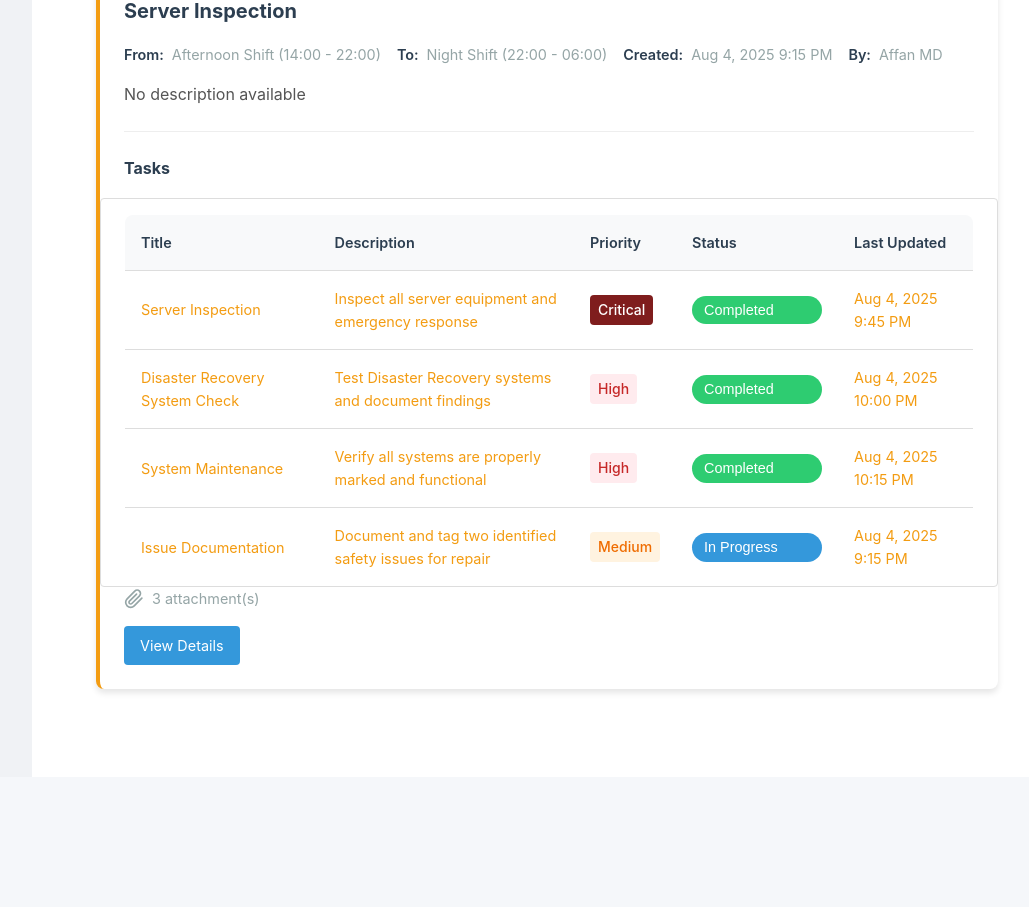
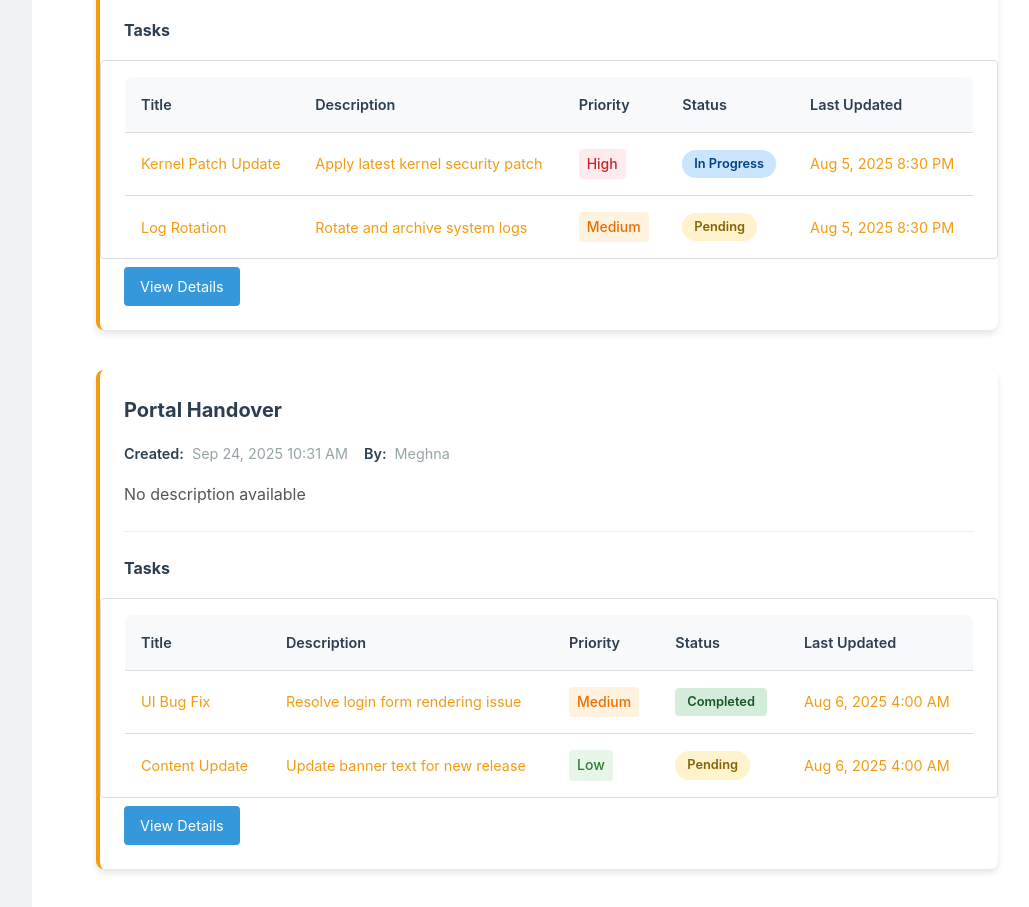
Before and after one commit to Aryan140802/shiftHandover-1, a React (Create React App) app: page / in a window 1280 px wide. Shown: the part 1880-2787 px from the top of the page, without its empty margins (218-1247 px from the left). Before the commit the page ends 2657 px from the top, so only its background shows below. Built offline with nearby package versions, Linux system fonts and the light colour scheme.

Commit message:
Initial commit (or existing code commit)

```diff
--- a/package.json
+++ b/package.json
@@ -15,11 +15,13 @@
     "react-icons": "^5.5.0",
     "react-router-dom": "^7.7.1",
     "react-scripts": "5.0.1",
+    "serve": "^14.2.5",
     "uuid": "^13.0.0",
     "web-vitals": "^2.1.4"
   },
   "scripts": {
     "start": "react-scripts start",
+    "serve": "serve -s build -l 3000",
     "build": "react-scripts build",
     "test": "react-scripts test",
     "eject": "react-scripts eject"
--- a/src/components/Handovers/CreateHandover.js
+++ b/src/components/Handovers/CreateHandover.js
@@ -208,6 +208,7 @@ const CreateHandover = ({ shifts, onSubmit }) => {
                       ...formData,
                       tasks: [...formData.tasks, {
                         ...newTask,
+                        id: `task-${Date.now()}-${Math.random().toString(36).substr(2, 5)}`,
                         title: newTask.title.trim(),
                         description: newTask.description.trim(),
                         createdAt: new Date().toISOString()
@@ -243,7 +244,7 @@ const CreateHandover = ({ shifts, onSubmit }) => {
                 </thead>
                 <tbody>
                   {formData.tasks.map((task, index) => (
-                    <tr key={index}>
+                    <tr key={task.id}>
                       <td>{task.title}</td>
                       <td>{task.description || '-'}</td>
                       <td>
--- a/src/components/Handovers/HandoverDetail.js
+++ b/src/components/Handovers/HandoverDetail.js
@@ -22,7 +22,7 @@ const HandoverDetail = ({ handovers }) => {
   const [tasks, setTasks] = useState(handover.tasks || []);
   const [ackDescription, setAckDescription] = useState('');
   const [ackStatus, setAckStatus] = useState('');
-  const [setShowStatusSelect] = useState(false);
+  const [showStatusSelect, setShowStatusSelect] = useState(false);
   const [error, setError] = useState('');
   const [selectedTaskId, setSelectedTaskId] = useState(null);
   const [showCreateTaskModal, setShowCreateTaskModal] = useState(false);
@@ -43,7 +43,14 @@ const HandoverDetail = ({ handovers }) => {
     setError('');
   };
 
-
+  const handleAcknowledgeNext = () => {
+    if (!ackDescription.trim()) {
+      setError('Description is required.');
+      return;
+    }
+    setError('');
+    setShowStatusSelect(true);
+  };
 
   const handleAcknowledgeSubmit = () => {
     if (!ackDescription.trim()) {
--- a/src/components/Handovers/HandoverItem.css
+++ b/src/components/Handovers/HandoverItem.css
@@ -174,10 +174,12 @@
 
 .handover-actions {
   display: flex;
+  margin-top: 0.5rem;
   gap: 1rem;
 }
 
 .view-btn, .edit-btn {
+
   padding: 0.5rem 1rem;
   border-radius: 4px;
   font-size: 0.9rem;
--- a/src/components/Handovers/HandoverItem.js
+++ b/src/components/Handovers/HandoverItem.js
@@ -20,8 +20,7 @@ const HandoverItem = ({ handover }) => {
     description = 'No description available',
     priority = 'medium',
 
-    fromShift = { name: 'Unknown Shift', time: '' },
-    toShift = { name: 'Unknown Shift', time: '' },
+
     createdBy = { name: 'Unknown User' },
     createdAt = new Date().toISOString(),
     attachments = []
@@ -79,14 +78,8 @@ const HandoverItem = ({ handover }) => {
       </div>
 
       <div className="handover-meta">
-        <div className="meta-item">
-          <span className="meta-label">From:</span>
-          <span>{fromShift.name} ({fromShift.time})</span>
-        </div>
-        <div className="meta-item">
-          <span className="meta-label">To:</span>
-          <span>{toShift.name} ({toShift.time})</span>
-        </div>
+
+
         <div className="meta-item">
           <span className="meta-label">Created:</span>
           <span>{format(new Date(createdAt), 'MMM d, yyyy h:mm a')}</span>
@@ -126,15 +119,10 @@ const HandoverItem = ({ handover }) => {
                       </span>
                     </td>
                     <td>
-                      <select
-                        value={task.status}
-                        onChange={(e) => handleTaskStatusChange(index, e.target.value)}
-                        className={`status-select ${task.status}`}
-                      >
-                        <option value="pending">Pending</option>
-                        <option value="in-progress">In Progress</option>
-                        <option value="completed">Completed</option>
-                      </select>
+                      {/* Remove status select, show status as badge */}
+                      <span className={`status-badge ${task.status}`}>
+                        {task.status === 'in-progress' ? 'In Progress' : task.status.charAt(0).toUpperCase() + task.status.slice(1)}
+                      </span>
                     </td>
                     <td>
                       {task.lastUpdated
--- a/src/data/dummyHandovers.js
+++ b/src/data/dummyHandovers.js
@@ -1,151 +1,249 @@
 export const dummyHandovers = [
   {
     id: '1',
-    title: 'MQ upgradation',
-    fromShift: {
-      id: '3',
-      name: 'Night Shift',
-      time: '22:00 - 06:00'
-    },
-    toShift: {
-      id: '1',
-      name: 'Morning Shift',
-      time: '06:00 - 14:00'
-    },
+    title: 'MQ team',
+
     createdBy: {
       id: 'user2',
-      name: 'Aryan Purohit'
+      name: 'Mansi Arya',
     },
-    createdAt: '2025-08-04T22:30:00Z',
+
     tasks: [
       {
+        id: 'task-1-1',
         title: 'ACE Upgradation',
         description: 'ACE 12 to ACE 13',
         priority: 'high',
         status: 'completed',
         createdAt: '2025-08-04T22:30:00Z',
-        lastUpdated: '2025-08-04T23:15:00Z'
+        lastUpdated: '2025-08-04T23:15:00Z',
       },
       {
+        id: 'task-1-2',
         title: 'ds agent status check',
         description: 'Check running status of DS agent',
         priority: 'critical',
         status: 'in-progress',
         createdAt: '2025-08-04T22:30:00Z',
-        lastUpdated: '2025-08-04T23:30:00Z'
+        lastUpdated: '2025-08-04T23:30:00Z',
       },
       {
+        id: 'task-1-3',
         title: 'Update System Log',
         description: 'Document all maintenance activities in the system',
         priority: 'medium',
         status: 'pending',
-        createdAt: '2025-08-04T22:30:00Z'
-      }
+        createdAt: '2025-08-04T22:30:00Z',
+      },
     ],
-    attachments: []
+    attachments: [],
+  },
+
+  {
+    id: '4',
+    title: 'IIB Handover',
+
+    createdBy: { id: 'user4', name: 'Siddhart Nair' },
+
+    tasks: [
+      {
+        id: 'task-4-1',
+        title: 'Flow Deployment',
+        description: 'Deploy latest IIB message flow to production',
+        priority: 'high',
+        status: 'completed',
+        createdAt: '2025-08-05T12:00:00Z',
+      },
+      {
+        id: 'task-4-2',
+        title: 'Queue Monitoring',
+        description: 'Check message queues for stuck messages',
+        priority: 'critical',
+        status: 'pending',
+        createdAt: '2025-08-05T12:00:00Z',
+      },
+    ],
+    attachments: [],
   },
   {
-    id: '2',
-    title: 'Server Inventory Update',
-    fromShift: {
-      id: '1',
-      name: 'Morning Shift',
-      time: '06:00 - 14:00'
-    },
-    toShift: {
-      id: '2',
-      name: 'Afternoon Shift',
-      time: '14:00 - 22:00'
-    },
-    createdBy: {
-      id: 'user1',
-      name: 'Avinash Chaurasia'
-    },
-    createdAt: '2025-08-04T13:45:00Z',
+    id: '5',
+    title: 'Linux Handover',
+
+    createdBy: { id: 'user5', name: 'Ashish' },
+
     tasks: [
       {
-        title: 'Update Inventory System',
-        description: 'Record 50 new units in the inventory management system',
+        id: 'task-5-1',
+        title: 'Kernel Patch Update',
+        description: 'Apply latest kernel security patch',
         priority: 'high',
-        status: 'completed',
-        createdAt: '2025-08-04T13:45:00Z',
-        lastUpdated: '2025-08-04T14:30:00Z'
+        status: 'in-progress',
+        createdAt: '2025-08-05T20:30:00Z',
       },
       {
-        title: 'Perform Physical Count',
-        description: 'Verify inventory matches system count',
+        id: 'task-5-2',
+        title: 'Log Rotation',
+        description: 'Rotate and archive system logs',
         priority: 'medium',
         status: 'pending',
-        createdAt: '2025-08-04T13:45:00Z'
+        createdAt: '2025-08-05T20:30:00Z',
+      },
+    ],
+    attachments: [],
+  },
+  {
+    id: '6',
+    title: 'Portal Handover',
+
+    createdBy: { id: 'user6', name: 'Meghna' },
+
+    tasks: [
+      {
+        id: 'task-6-1',
+        title: 'UI Bug Fix',
+        description: 'Resolve login form rendering issue',
+        priority: 'medium',
+        status: 'completed',
+        createdAt: '2025-08-06T04:00:00Z',
       },
       {
-        title: 'File Delivery Documentation',
-        description: 'Scan and upload all delivery receipts and documents',
+        id: 'task-6-2',
+        title: 'Content Update',
+        description: 'Update banner text for new release',
         priority: 'low',
         status: 'pending',
-        createdAt: '2025-08-04T13:45:00Z'
-      }
+        createdAt: '2025-08-06T04:00:00Z',
+      },
     ],
-    attachments: [
-      { name: 'inventory_list.pdf', type: 'pdf' },
-      { name: 'delivery_photo.jpg', type: 'image' }
-    ]
+    attachments: [],
   },
   {
-    id: '3',
-    title: 'Server Inspection',
-    fromShift: {
-      id: '2',
-      name: 'Afternoon Shift',
-      time: '14:00 - 22:00'
-    },
-    toShift: {
-      id: '3',
-      name: 'Night Shift',
-      time: '22:00 - 06:00'
-    },
-    createdBy: {
-      id: 'user3',
-      name: 'Affan MD'
-    },
-    createdAt: '2025-08-04T21:15:00Z',
+    id: '7',
+    title: 'Non-Prod Handover',
+
+    createdBy: { id: 'user7', name: 'Freeda' },
+
     tasks: [
       {
-        title: 'Server Inspection',
-        description: 'Inspect all server equipment and emergency response',
+        id: 'task-7-1',
+        title: 'Environment Refresh',
+        description: 'Refresh staging environment with latest prod data',
+        priority: 'high',
+        status: 'pending',
+        createdAt: '2025-08-06T11:30:00Z',
+      },
+      {
+        id: 'task-7-2',
+        title: 'Deploy Test Build',
+        description: 'Deploy build v1.2.5 to QA environment',
+        priority: 'medium',
+        status: 'in-progress',
+        createdAt: '2025-08-06T11:30:00Z',
+      },
+    ],
+    attachments: [],
+  },
+  {
+    id: '8',
+    title: 'DB Handover',
+
+    createdBy: { id: 'user8', name: 'Prathamesh' },
+
+    tasks: [
+      {
+        id: 'task-8-1',
+        title: 'Backup Verification',
+        description: 'Check daily backup completion logs',
         priority: 'critical',
         status: 'completed',
-        createdAt: '2025-08-04T21:15:00Z',
-        lastUpdated: '2025-08-04T21:45:00Z'
+        createdAt: '2025-08-06T18:45:00Z',
       },
       {
-        title: 'Disaster Recovery System Check',
-        description: 'Test Disaster Recovery systems and document findings',
+        id: 'task-8-2',
+        title: 'DB Health Check',
+        description: 'Monitor DB CPU/Memory usage',
         priority: 'high',
-        status: 'completed',
-        createdAt: '2025-08-04T21:15:00Z',
-        lastUpdated: '2025-08-04T22:00:00Z'
+        status: 'pending',
+        createdAt: '2025-08-06T18:45:00Z',
+      },
+    ],
+    attachments: [],
+  },
+  {
+    id: '9',
+    title: 'Windows Handover',
+
+    createdBy: { id: 'user9', name: 'Pratap Chandan' },
+
+    tasks: [
+      {
+        id: 'task-9-1',
+        title: 'Patch Tuesday Updates',
+        description: 'Apply Microsoft updates to servers',
+        priority: 'high',
+        status: 'in-progress',
+        createdAt: '2025-08-07T05:00:00Z',
       },
       {
-        title: 'System Maintenance',
-        description: 'Verify all systems are properly marked and functional',
+        id: 'task-9-2',
+        title: 'Service Restart',
+        description: 'Restart IIS services after patching',
+        priority: 'medium',
+        status: 'pending',
+        createdAt: '2025-08-07T05:00:00Z',
+      },
+    ],
+    attachments: [],
+  },
+  {
+    id: '10',
+    title: 'Config Handover',
+
+    createdBy: { id: 'user10', name: 'Mitul' },
+
+    tasks: [
+      {
+        id: 'task-10-1',
+        title: 'Configuration Sync',
+        description: 'Sync latest configs across servers',
         priority: 'high',
-        status: 'completed',
-        createdAt: '2025-08-04T21:15:00Z',
-        lastUpdated: '2025-08-04T22:15:00Z'
+        status: 'pending',
+        createdAt: '2025-08-07T10:15:00Z',
       },
       {
-        title: 'Issue Documentation',
-        description: 'Document and tag two identified safety issues for repair',
+        id: 'task-10-2',
+        title: 'Rollback Plan',
+        description: 'Prepare rollback configs for new deployment',
         priority: 'medium',
+        status: 'pending',
+        createdAt: '2025-08-07T10:15:00Z',
+      },
+    ],
+    attachments: [],
+  },
+  {
+    id: '11',
+    title: 'IRT Handover',
+
+    createdBy: { id: 'user11', name: 'Rohit Jaybhaye' },
+    tasks: [
+      {
+        id: 'task-11-1',
+        title: 'Incident Review',
+        description: 'Review last 24 hours incidents and resolutions',
+        priority: 'critical',
+        status: 'completed',
+        createdAt: '2025-08-07T19:00:00Z',
+      },
+      {
+        id: 'task-11-2',
+        title: 'Escalation Follow-up',
+        description: 'Update pending escalations with L3 team',
+        priority: 'high',
         status: 'in-progress',
-        createdAt: '2025-08-04T21:15:00Z'
-      }
+        createdAt: '2025-08-07T19:00:00Z',
+      },
     ],
-    attachments: [
-      { name: 'inspection_report.pdf', type: 'pdf' },
-      { name: 'issue_1.jpg', type: 'image' },
-      { name: 'issue_2.jpg', type: 'image' }
-    ]
-  }
+    attachments: [],
+  },
 ];
```
Also changed, not shown: 13 other files (tests, documents, lock files or other folders).
